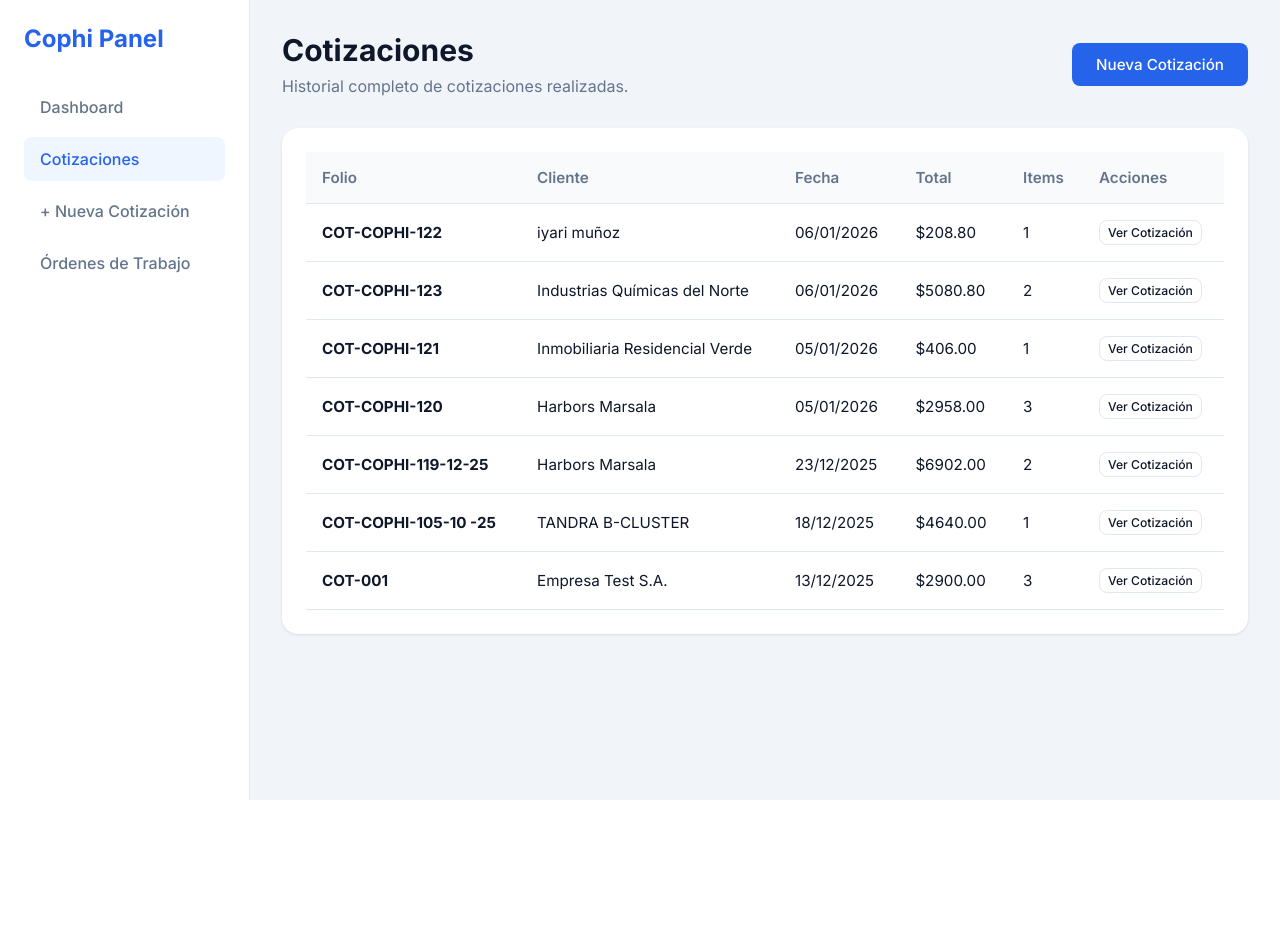
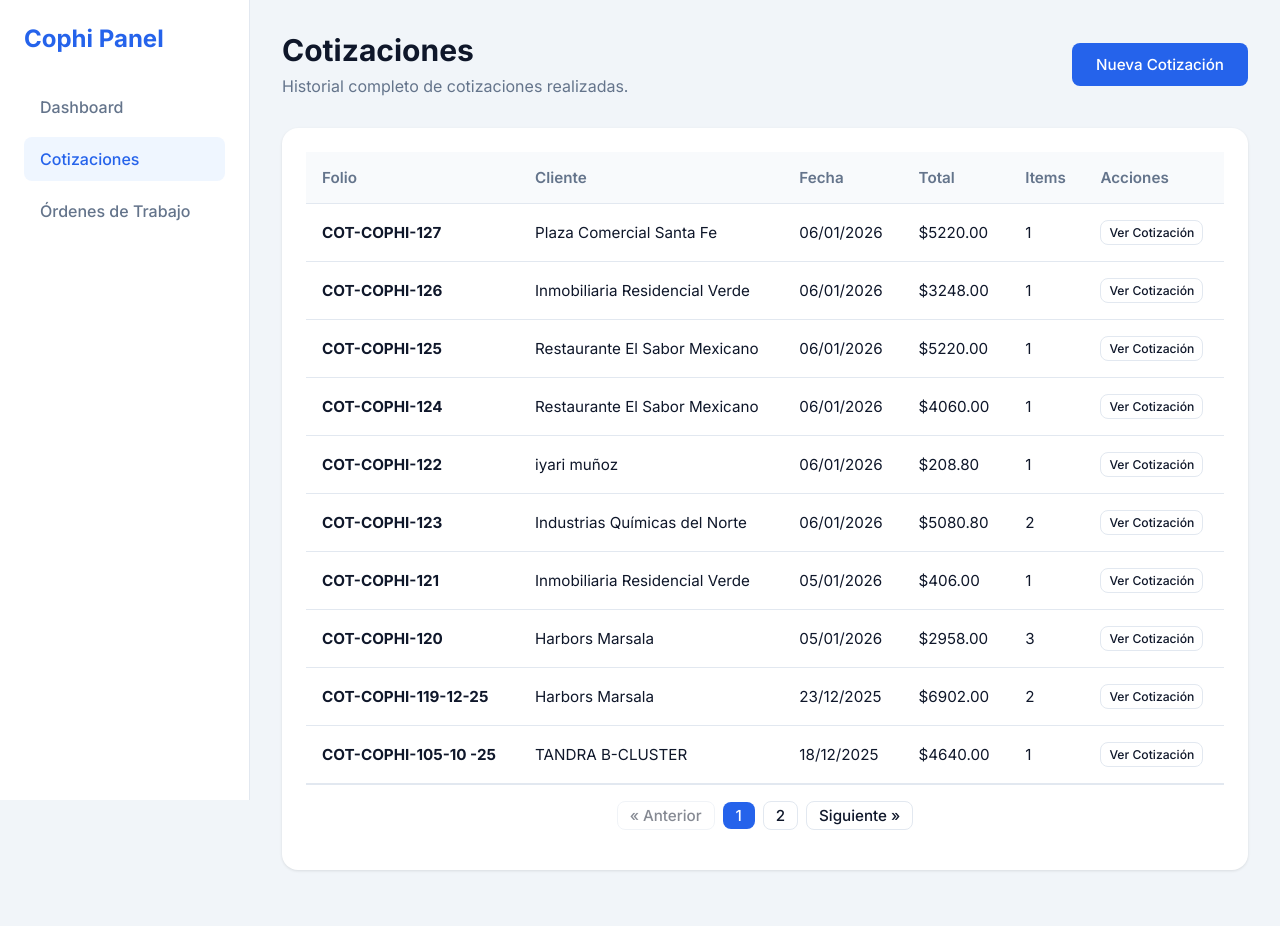
Before and after one commit to iyari02medina/Plantillas, a Flask app: page /cotizaciones in a window 1280 px wide. Before the commit the page ends 800 px from the top, so only its background shows below. Run offline with Flask 3, Linux system fonts and the light colour scheme.

Commit message:
las tabla de cotizaciones muestra las cotizaciones de 10 en 10

```diff
--- a/Cotizacion/cotizaciones.csv
+++ b/Cotizacion/cotizaciones.csv
@@ -23,3 +23,7 @@ COT-COPHI-121,,05/01/2026,CLI-GENERICO,Inmobiliaria Residencial Verde,Inmobiliar
 COT-COPHI-123,,06/01/2026,CLI-GENERICO,Industrias Químicas del Norte,Industrias Químicas del Norte,"Parque Industrial Mitras, Nave 4, Monterrey",,81-8300-1122,,Sacos de Arena Silica (50kg),Sacos de Arena Silica (50kg),,Saco,1,180.00,180.00,4380.00,700.80,5080.80,El pago se realizará 50% anticipo y 50% contra entrega. Precios más IVA. Validez de la oferta: 15 días.
 COT-COPHI-123,,06/01/2026,CLI-GENERICO,Industrias Químicas del Norte,Industrias Químicas del Norte,"Parque Industrial Mitras, Nave 4, Monterrey",,81-8300-1122,,Bomba Dosificadora de Químicos,Bomba Dosificadora de Químicos,,Pieza,1,4200.00,4200.00,4380.00,700.80,5080.80,El pago se realizará 50% anticipo y 50% contra entrega. Precios más IVA. Validez de la oferta: 15 días.
 COT-COPHI-122,,06/01/2026,CLI-GENERICO,iyari muñoz,,,,,,Sacos de Arena Silica (50kg),Sacos de Arena Silica (50kg),,Saco,1,180.00,180.00,180.00,28.80,208.80,El pago se realizará 50% anticipo y 50% contra entrega. Precios más IVA. Validez de la oferta: 15 días.
+COT-COPHI-124,,06/01/2026,CLI-GENERICO,Restaurante El Sabor Mexicano,Restaurante El Sabor Mexicano,"Av. Reforma 123, Col. Centro, CDMX",,55-1234-5678,,Análisis de Agua Residual (NOM-001),Análisis de Agua Residual (NOM-001),,Muestra,1,3500.00,3500.00,3500.00,560.00,4060.00,El pago se realizará 50% anticipo y 50% contra entrega. Precios más IVA. Validez de la oferta: 15 días.
+COT-COPHI-125,,06/01/2026,CLI-GENERICO,Restaurante El Sabor Mexicano,Restaurante El Sabor Mexicano,"Av. Reforma 123, Col. Centro, CDMX",,55-1234-5678,,Gestoría de Trámites ante CFE/Agua,Gestoría de Trámites ante CFE/Agua,,Trámite,1,4500.00,4500.00,4500.00,720.00,5220.00,El pago se realizará 50% anticipo y 50% contra entrega. Precios más IVA. Validez de la oferta: 15 días.
+COT-COPHI-126,,06/01/2026,CLI-GENERICO,Inmobiliaria Residencial Verde,Inmobiliaria Residencial Verde,"Calle Pino 45, Col. Del Valle, CDMX",,55-8765-4321,,Análisis de Agua Potable (NOM-127),Análisis de Agua Potable (NOM-127),,Muestra,1,2800.00,2800.00,2800.00,448.00,3248.00,El pago se realizará 50% anticipo y 50% contra entrega. Precios más IVA. Validez de la oferta: 15 días.
+COT-COPHI-127,,06/01/2026,CLI-GENERICO,Plaza Comercial Santa Fe,Plaza Comercial Santa Fe,"Av. Santa Fe 400, CDMX",,55-9090-8080,,Gestoría de Trámites ante CFE/Agua,Gestoría de Trámites ante CFE/Agua,,Trámite,1,4500.00,4500.00,4500.00,720.00,5220.00,El pago se realizará 50% anticipo y 50% contra entrega. Precios más IVA. Validez de la oferta: 15 días.
--- a/interfaz/app.py
+++ b/interfaz/app.py
@@ -2,6 +2,7 @@ from flask import Flask, render_template, request, redirect, url_for, flash, sen
 import csv
 import os
 import datetime
+import math
 
 app = Flask(__name__)
 app.secret_key = 'supersecretkey'  # Needed for flash messages
@@ -190,7 +191,27 @@ def cotizaciones():
             }
         grouped_cotizaciones[folio]['items_count'] += 1
 
-    return render_template('cotizaciones.html', cotizaciones=grouped_cotizaciones)
+    # Convert to list and reverse to show newest first
+    all_cots = list(grouped_cotizaciones.values())[::-1]
+
+    # Pagination
+    page = request.args.get('page', 1, type=int)
+    per_page = 10
+    total_items = len(all_cots)
+    total_pages = math.ceil(total_items / per_page)
+
+    # Correct page bounds
+    if page < 1: page = 1
+    if page > total_pages and total_pages > 0: page = total_pages
+
+    start = (page - 1) * per_page
+    end = start + per_page
+    paginated_cots = all_cots[start:end]
+
+    return render_template('cotizaciones.html',
+                         cotizaciones=paginated_cots,
+                         page=page,
+                         total_pages=total_pages)
 
 @app.route('/nueva_cotizacion', methods=['GET', 'POST'])
 def nueva_cotizacion():
--- a/interfaz/templates/base.html
+++ b/interfaz/templates/base.html
@@ -19,9 +19,6 @@
                     class="nav-link {% if request.endpoint == 'index' %}active{% endif %}">Dashboard</a></li>
             <li><a href="{{ url_for('cotizaciones') }}"
                     class="nav-link {% if request.endpoint == 'cotizaciones' %}active{% endif %}">Cotizaciones</a></li>
-            <li><a href="{{ url_for('nueva_cotizacion') }}"
-                    class="nav-link {% if request.endpoint == 'nueva_cotizacion' %}active{% endif %}">+ Nueva
-                    Cotización</a></li>
             <li><a href="{{ url_for('ordenes') }}"
                     class="nav-link {% if request.endpoint == 'ordenes' %}active{% endif %}">Órdenes de Trabajo</a></li>
         </ul>
--- a/interfaz/templates/cotizaciones.html
+++ b/interfaz/templates/cotizaciones.html
@@ -22,7 +22,7 @@
             </tr>
         </thead>
         <tbody>
-            {% for folio, data in cotizaciones.items()|reverse %}
+            {% for data in cotizaciones %}
             <tr>
                 <td><strong>{{ data.folio }}</strong></td>
                 <td>{{ data.cliente }}</td>
@@ -43,5 +43,36 @@
             {% endfor %}
         </tbody>
     </table>
+
+    {% if total_pages > 1 %}
+    <div
+        style="display: flex; justify-content: center; align-items: center; gap: 0.5rem; padding: 1rem; border-top: 1px solid var(--border-color, #e2e8f0);">
+
+        <!-- Previous Button -->
+        {% if page > 1 %}
+        <a href="{{ url_for('cotizaciones', page=page-1) }}" class="btn btn-secondary"
+            style="padding: 0.25rem 0.75rem;">&laquo; Anterior</a>
+        {% else %}
+        <span class="btn btn-secondary" style="opacity: 0.5; padding: 0.25rem 0.75rem; cursor: not-allowed;">&laquo;
+            Anterior</span>
+        {% endif %}
+
+        <!-- Page Numbers -->
+        {% for p in range(1, total_pages + 1) %}
+        <a href="{{ url_for('cotizaciones', page=p) }}"
+            class="btn {% if p == page %}btn-primary{% else %}btn-secondary{% endif %}"
+            style="padding: 0.25rem 0.75rem; min-width: 32px; text-align: center;">{{ p }}</a>
+        {% endfor %}
+
+        <!-- Next Button -->
+        {% if page < total_pages %} <a href="{{ url_for('cotizaciones', page=page+1) }}" class="btn btn-secondary"
+            style="padding: 0.25rem 0.75rem;">Siguiente &raquo;</a>
+            {% else %}
+            <span class="btn btn-secondary"
+                style="opacity: 0.5; padding: 0.25rem 0.75rem; cursor: not-allowed;">Siguiente &raquo;</span>
+            {% endif %}
+
+    </div>
+    {% endif %}
 </div>
 {% endblock %}
```
